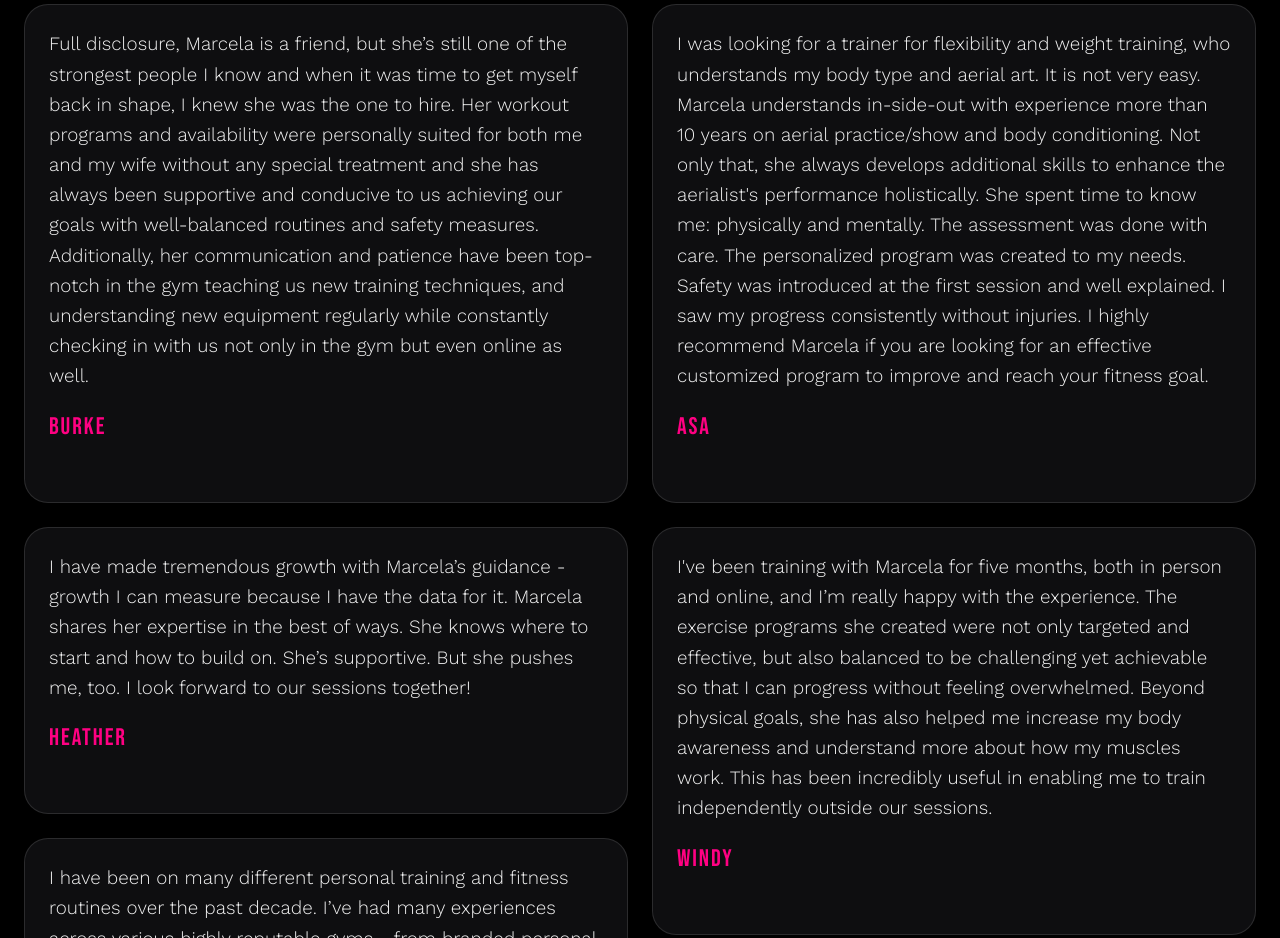
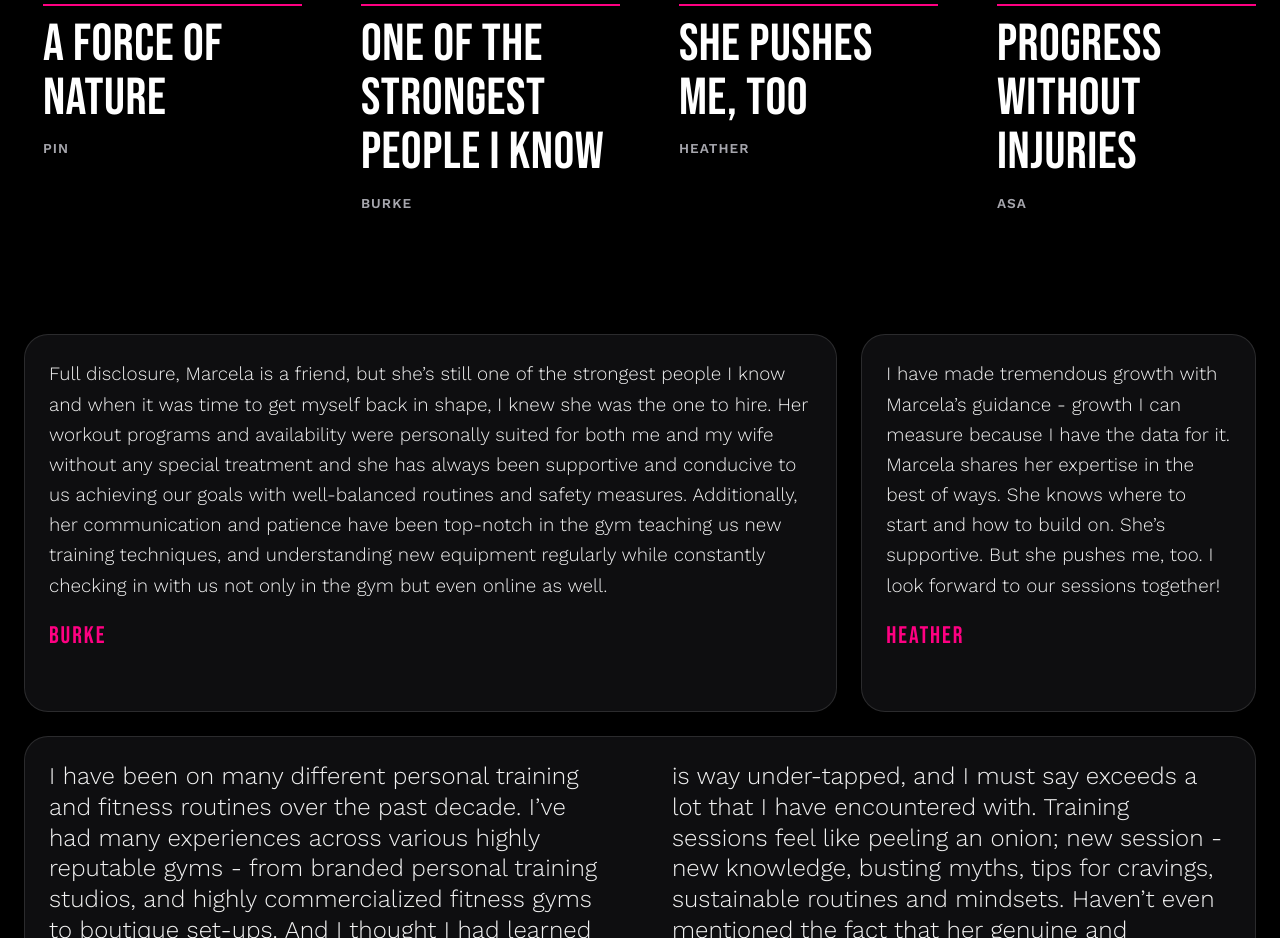
Before and after one commit to natos/marcelaviola.com, an Astro site: page / in a window 1280 px wide. Shown: the part 8052-8990 px from the top of the page. Built offline with nearby package versions, Linux system fonts and the light colour scheme; Astro itself is replaced by a stand-in of ours.

Commit message:
Testimonials: editorial pull-quote lead-in + desktop bento grid

```diff
--- a/src/components/Testimonials.astro
+++ b/src/components/Testimonials.astro
@@ -4,11 +4,21 @@
  * Content is driven by src/data/testimonials.ts.
  */
 import SectionHeading from "./SectionHeading.astro";
-import { testimonials } from "../data/testimonials";
+import { testimonials, highlights } from "../data/testimonials";
 ---
 
 <section id="testimonials" class="testimonials-section">
   <SectionHeading index={4} eyebrow="Testimonials" title="What clients say" />
+  <ul class="testimonial-highlights" aria-label="Highlights from client reviews">
+    {
+      highlights.map((highlight) => (
+        <li class="highlight">
+          <p class="highlight-phrase">{highlight.phrase}</p>
+          <p class="highlight-name">{highlight.name}</p>
+        </li>
+      ))
+    }
+  </ul>
   <ul class="testimonial-grid">
     {
       testimonials.map((testimonial) => (
--- a/src/data/testimonials.ts
+++ b/src/data/testimonials.ts
@@ -8,6 +8,22 @@ export interface Testimonial {
   name: string;
   quote: string;
 }
+
+/**
+ * Short, punchy pull-quotes surfaced as an editorial lead-in above the full
+ * verbatim testimonials. Each is a (near-)verbatim fragment from a review.
+ */
+export interface Highlight {
+  phrase: string;
+  name: string;
+}
+
+export const highlights: Highlight[] = [
+  { phrase: "A force of nature", name: "Pin" },
+  { phrase: "One of the strongest people I know", name: "Burke" },
+  { phrase: "She pushes me, too", name: "Heather" },
+  { phrase: "Progress without injuries", name: "Asa" },
+];
 
 export const testimonials: Testimonial[] = [
   {
--- a/src/styles/global.css
+++ b/src/styles/global.css
@@ -1014,25 +1014,116 @@ nav.social {
   color: var(--color-text-muted);
 }
 
-/* Testimonials — masonry-style quote cards */
+/* Testimonials — editorial pull-quote lead-in + bento grid of verbatim quotes */
+.testimonial-highlights {
+  width: 100%;
+  margin: 0 0 var(--space-2xl);
+  padding: 0;
+  list-style: none;
+  display: grid;
+  grid-template-columns: 1fr;
+  gap: var(--space-lg);
+}
+
+@media screen and (width >= 640px) {
+  .testimonial-highlights {
+    grid-template-columns: repeat(2, 1fr);
+    gap: var(--space-xl);
+  }
+}
+
+@media screen and (width >= 1024px) {
+  .testimonial-highlights {
+    grid-template-columns: repeat(4, 1fr);
+  }
+}
+
+.highlight {
+  padding-top: var(--space-sm);
+  border-top: 2px solid var(--color-accent);
+}
+
+.highlight-phrase {
+  margin: 0;
+  padding: 0;
+  font-family: var(--font-display);
+  font-size: var(--text-xl);
+  line-height: 1.04;
+  letter-spacing: 0.01em;
+  color: var(--color-heading);
+}
+
+.highlight-name {
+  margin: var(--space-sm) 0 0;
+  padding: 0;
+  font-size: var(--text-xs);
+  font-weight: 600;
+  letter-spacing: var(--tracking-wide);
+  text-transform: uppercase;
+  color: var(--color-text-muted);
+}
+
 .testimonial-grid {
   width: 100%;
   margin: 0;
   padding: 0;
   list-style: none;
-  columns: 1;
-  column-gap: var(--space-lg);
+  display: grid;
+  grid-template-columns: 1fr;
+  gap: var(--space-lg);
 }
 
-@media screen and (width >= 768px) {
+@media screen and (width >= 640px) {
   .testimonial-grid {
+    grid-template-columns: repeat(2, 1fr);
+  }
+
+  .testimonial-card:nth-child(5) {
+    grid-column: 1 / -1;
+  }
+}
+
+/* Desktop bento: a wide+narrow pair, a full-width feature quote, then a
+   split row. Widths (not narrow row-spans) carry the size variation so the
+   long quotes always have room to breathe. */
+@media screen and (width >= 1024px) {
+  .testimonial-grid {
+    grid-template-columns: repeat(12, 1fr);
+  }
+
+  .testimonial-card:nth-child(1) {
+    grid-column: span 8;
+  }
+
+  .testimonial-card:nth-child(2) {
+    grid-column: span 4;
+  }
+
+  .testimonial-card:nth-child(3) {
+    grid-column: 1 / -1;
+  }
+
+  .testimonial-card:nth-child(4) {
+    grid-column: span 6;
+  }
+
+  .testimonial-card:nth-child(5) {
+    grid-column: span 6;
+  }
+
+  /* Full-width feature quote reads in two columns for a magazine feel. */
+  .testimonial-card:nth-child(3) blockquote {
     columns: 2;
+    column-gap: var(--space-2xl);
+    font-size: var(--text-md);
+    line-height: var(--leading-snug);
   }
 }
 
 .testimonial-card {
-  break-inside: avoid;
-  margin: 0 0 var(--space-lg);
+  display: flex;
+  flex-direction: column;
+  margin: 0;
   padding: var(--space-lg);
   background-color: var(--color-surface);
   border: 1px solid var(--color-border);
@@ -1049,8 +1140,8 @@ nav.social {
 }
 
 .testimonial-author {
-  margin: var(--space-md) 0 0;
-  padding: 0;
+  margin: auto 0 0;
+  padding: var(--space-md) 0 0;
   font-family: var(--font-display);
   font-size: var(--text-md);
   letter-spacing: var(--tracking-wide);
```
